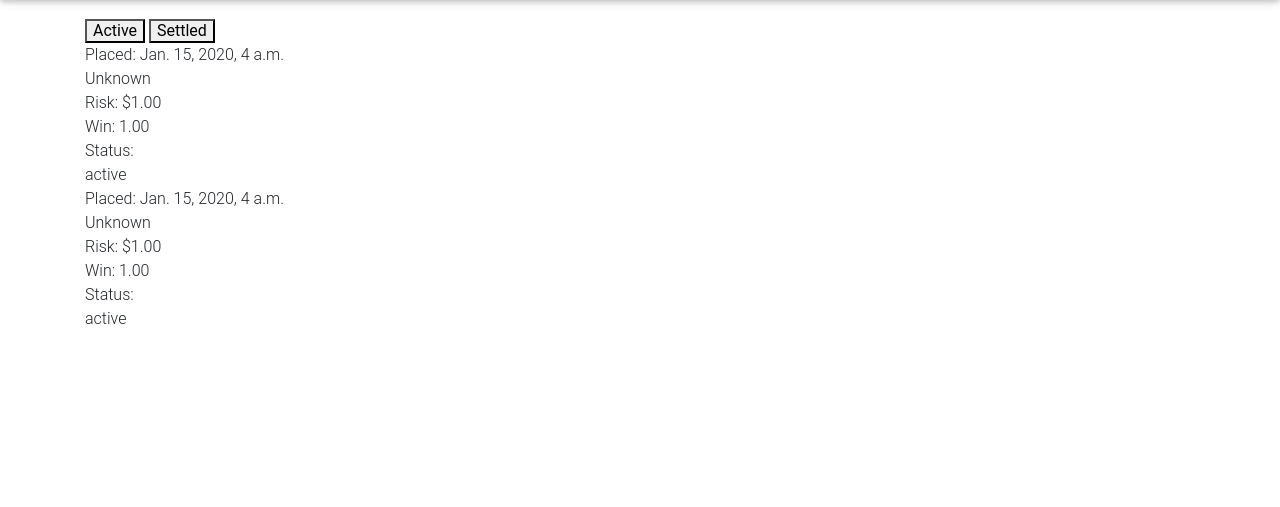
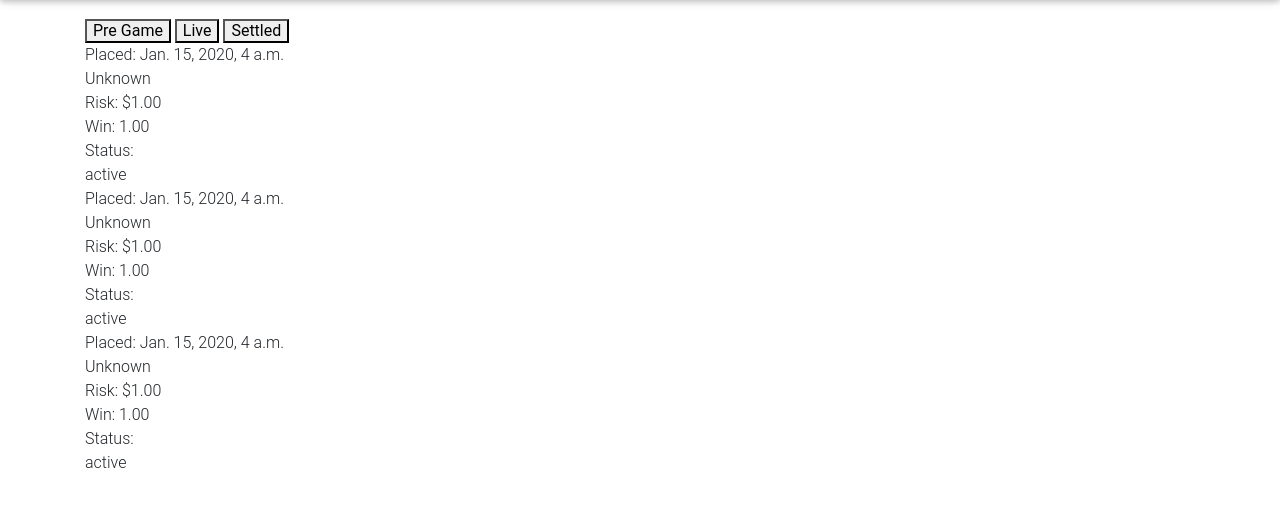
Before and after one commit to jpb8/theBookBKG, a Django app: template account/templates/account/active_bets.html in a window 1280 px wide. Shown: the part 56-563 px from the top of the page. Run offline with Django 3.2, Linux system fonts and the light colour scheme; the template is opened without the code that fills it: values that come from a table or form of the project are taken from there, others are empty; tables that the repository leaves empty hold one stand-in row (values such as "Sample post"); some libraries are stand-ins or nearby versions.

Commit message:
added start time in placed bets

```diff
--- a/account/templates/account/active_bets.html
+++ b/account/templates/account/active_bets.html
@@ -6,13 +6,40 @@
 <div class="container" style="margin-top: 75px;">
     <div class="placed-bets-nav">
         <div class="pb-buttons w-clearfix">
-            <button class="button-8 w-button" id="active-bets-btn">Active</button>
+            <button class="button-8 w-button" id="active-bets-btn">Pre Game</button>
+            <button class="button-8 w-button" id="live-bets-btn">Live</button>
             <button class="button-9 w-button" id="settled-bets-btn">Settled</button>
         </div>
     </div>
     <div id="active-bets">
         {% if placed_bets %}
         {% for bets in placed_bets %}
+        <div class="recent-bets-wrapper">
+            <div class="place-bet">
+                <div class="time w-clearfix">
+                    <div class="text-block-8">Placed: {{ bets.placed }}</div>
+                </div>
+                {% for odd in bets.betvalue_set.all %}
+                <div class="details">
+                    <div class="text-block-12">{{ odd.get_display_name }}</div>
+                </div>
+                {% endfor %}
+                <div class="risk-win w-clearfix">
+                    <div class="text-block-10">Risk: ${{ bets.collected }}</div>
+                    <div class="text-block-11"> Win: {{ bets.value }}</div>
+                </div>
+                <div class="w-clearfix">
+                    <div class="text-block-13">Status:</div>
+                    <div class="text-block-14">{{ bets.get_status_display }}</div>
+                </div>
+            </div>
+        </div>
+        {% endfor %}
+        {% endif %}
+    </div>
+    <div id="live-bets">
+        {% if live_bets %}
+        {% for bets in live_bets %}
         <div class="recent-bets-wrapper">
             <div class="place-bet">
                 <div class="time w-clearfix">
--- a/account/views.py
+++ b/account/views.py
@@ -103,12 +103,16 @@ def active_bets(request):
     user = request.user
     time_one_week_ago = datetime.datetime.now() - datetime.timedelta(days=7)
     placed_bets = PlacedBet.objects.filter(user=user,
-                                           placed__gte=time_one_week_ago,
+                                           start_time__gte=datetime.datetime.now(),
                                            status=0).order_by("placed")
+    live_bets = PlacedBet.objects.filter(user=user,
+                                         start_time__lte=datetime.datetime.now(),
+                                         status=0)
     settled_bets = PlacedBet.objects.filter(user=user,
                                             placed__gte=time_one_week_ago).exclude(status=0).order_by("placed")
     bet_dict = {
         'placed_bets': placed_bets,
+        'live_bets': live_bets,
         'settled_bets': settled_bets
     }
     return render(request, 'account/active_bets.html', bet_dict)
--- a/betslip/models.py
+++ b/betslip/models.py
@@ -64,11 +64,13 @@ class Slip(models.Model):
         return added
 
     # Check to see if the games have started already
-    def check_odd_times(self):
+    def get_earliest_start_time(self):
+        start = timezone.now() + timezone.timedelta(days=365)
         for odd in self.odds.all():
-            if odd.get_event_start_time() < timezone.now():
-                return False
-        return True
+            s = odd.get_event_start_time()
+            if s < start:
+                start = s
+        return start
 
     def remove_nonpregame_odds(self):
         for odd in self.odds.all():
@@ -90,7 +92,8 @@ class Slip(models.Model):
                     collected=collected,
                     sum_odds=bet.get_multiplier(),
                     placed=timezone.now(),
-                    type="S"
+                    type="S",
+                    start_time=self.get_earliest_start_time()
                 )
                 odd_group = bet.get_odd_group()
                 BetValue.objects.create(
@@ -117,7 +120,8 @@ class Slip(models.Model):
             divider=self.divider,
             collected=total,
             placed=timezone.now(),
-            type="P"
+            type="P",
+            start_time=self.get_earliest_start_time()
         )
         for bet in self.odds.all():
             bet_value = Decimal(win / (self.divider / bet.get_multiplier()))
@@ -198,6 +202,7 @@ class PlacedBet(models.Model):
     placed = models.DateTimeField()
     collected = models.DecimalField(default=0.00, max_digits=10, decimal_places=2)
     value = models.DecimalField(default=0.00, max_digits=100, decimal_places=2)
+    start_time = models.DateTimeField(null=True)
     status = models.IntegerField(choices=STATUS_OPTIONS, default=0)
     type = models.CharField(max_length=24)
 
--- a/betslip/utls.py
+++ b/betslip/utls.py
@@ -1,10 +1,12 @@
 from decimal import Decimal
+from django.utils import timezone
 
 
 def validate_slip(slip, account, post):
     if Decimal(post['betlsip-total-risk']) > account.balance:
         return False, "Insufficient Funds"
-    if not slip.check_odd_times():
+    start = slip.get_earliest_start_time()
+    if start < timezone.now():
         return False, "One Game Has already Started"
     for bet in slip.odds.all():
         total = Decimal(post['risk-{}'.format(bet.pk)])
```
Also changed, not shown: account/migrations/0003_auto_20181216_1952.py (added), betslip/migrations/0003_placedbet_start_time.py (added).
